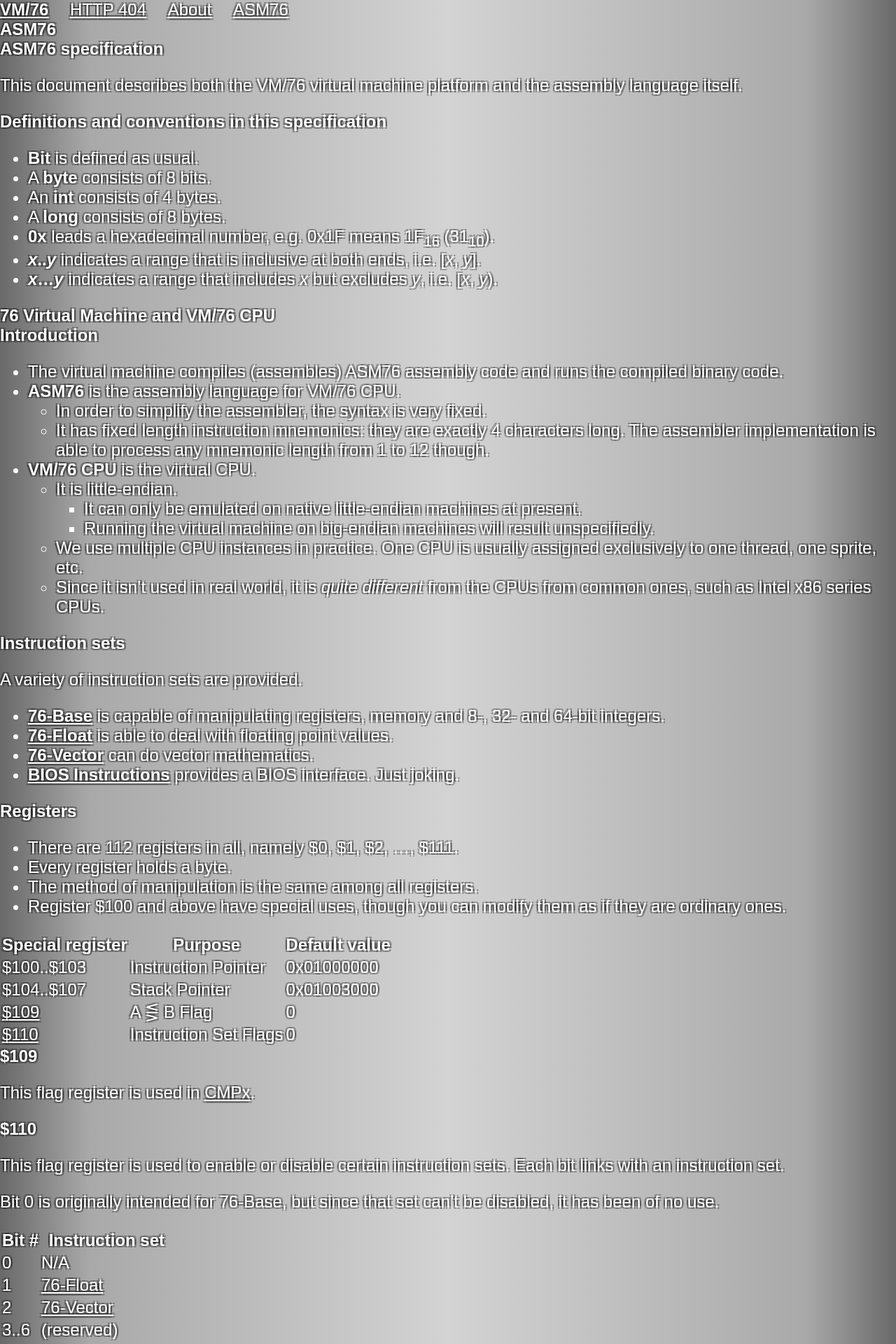
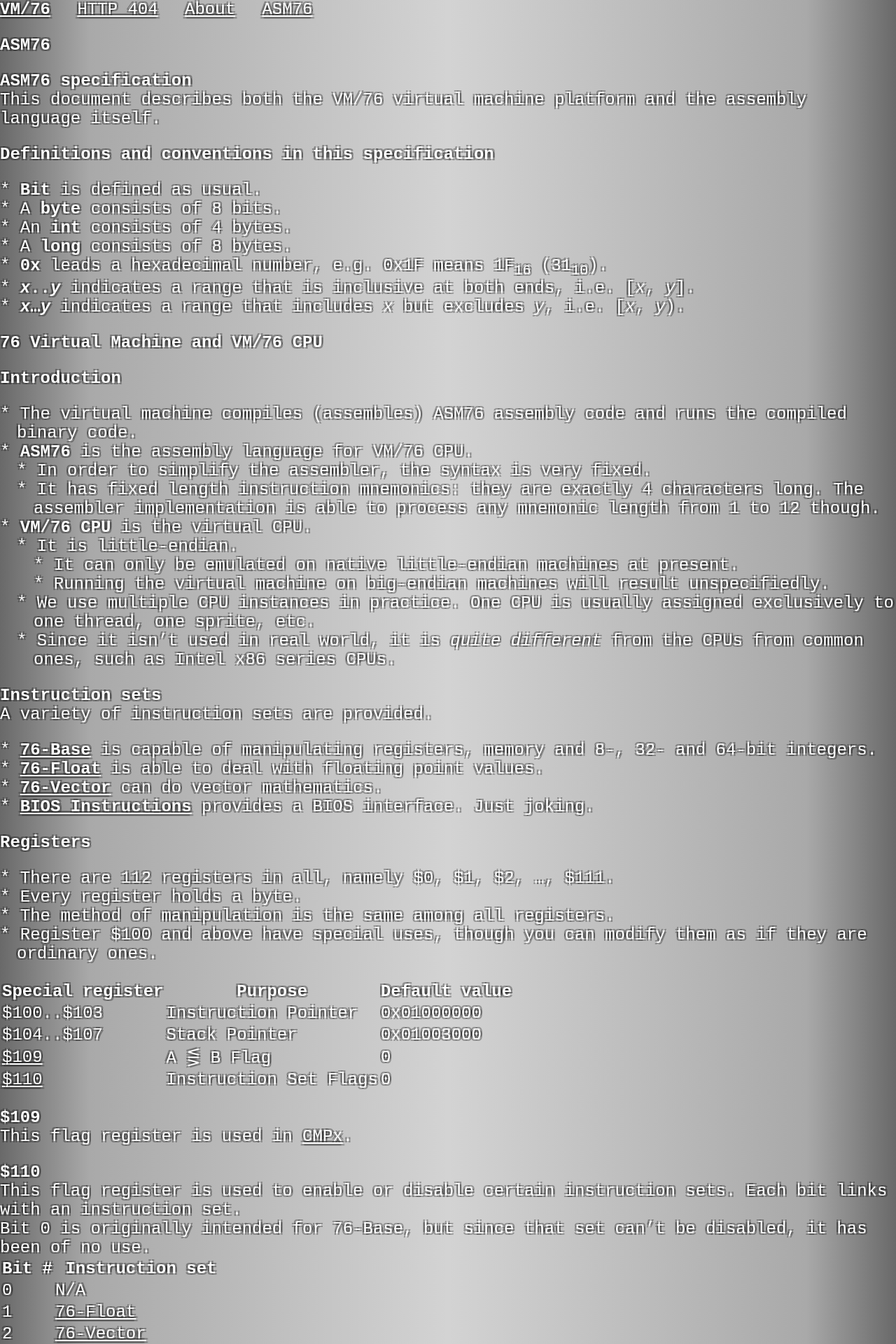
Before and after one commit to IcebergThings/VM-76, a Jekyll site: the page built from spec/asm76.md, in a window 1280 px wide. Shown: the top 1920 px of the page at 70% size. Built offline with Jekyll 4.4.1, drawn with Linux system fonts in a browser that asks for light colours.

Commit message:
Be more geeky

```diff
--- a/_config.yml
+++ b/_config.yml
@@ -13,3 +13,8 @@ sass:
 
 # ‘serve’ command options
 port: 8076
+
+# GitHub defaults
+kramdown:
+  input: GFM
+  hard_wrap: false
--- a/_sass/_highlight.scss
+++ b/_sass/_highlight.scss
@@ -1,13 +1,9 @@
-/**
- * Syntax highlighting styles
- */
+// syntax highlighting styles
+
 .highlight {
-  background: #fff;
-
   .highlighter-rouge & {
-    background: #eef;
+    background: #424242;
   }
-
   .c     { color: #998; font-style: italic } // Comment
   .err   { color: #a61717; background-color: #e3d2d2 } // Error
   .k     { font-weight: bold } // Keyword
--- a/_sass/_main.scss
+++ b/_sass/_main.scss
@@ -1,15 +1,31 @@
+$font-family: "Source Code Pro", monospace;
 $font-size: 18pt;
 $sd: .1em;
 $shadow-color: rgba(0, 0, 0, .3);
 
-body, h1, h2, h3, h4, h5, h6 {
+@mixin reset {
 	margin: 0;
 	padding: 0;
+	font-family: $font-family;
 	font-size: $font-size;
 }
 
+body, p, pre, tt, code, kbd, samp {
+	@include reset;
+}
+
+h1, h2, h3, h4, h5, h6 {
+	@include reset;
+	margin-top: 1em;
+}
+
+kbd {
+	outline: .1em solid currentcolor;
+	box-shadow: 0 0 0 (2 * $sd) $shadow-color, inset 0 0 0 $sd $shadow-color;
+}
+
 body {
-	font-family: "Source Code Pro", sans-serif;
+	font-family: $font-family;
 	color: white;
 	background-color: gray;
 	background-image: linear-gradient(to right, dimgray, darkgray 10%, lightgray, darkgray 90%, dimgray);
@@ -37,13 +53,25 @@ a {
 	}
 }
 
+ul {
+	list-style-type: none;
+	padding-left: 0;
+	& > li {
+		text-indent: -1em;
+		margin-left: 1em;
+		&::before {
+			content: "* ";
+		}
+	}
+}
+
 header > nav {
 	a {
 		margin-left: 1em;
-	}
-	a:first-child {
-		margin-left: 0;
-		font-weight: bold;
+		&:first-child {
+			margin-left: 0;
+			font-weight: bold;
+		}
 	}
 }
 
```
